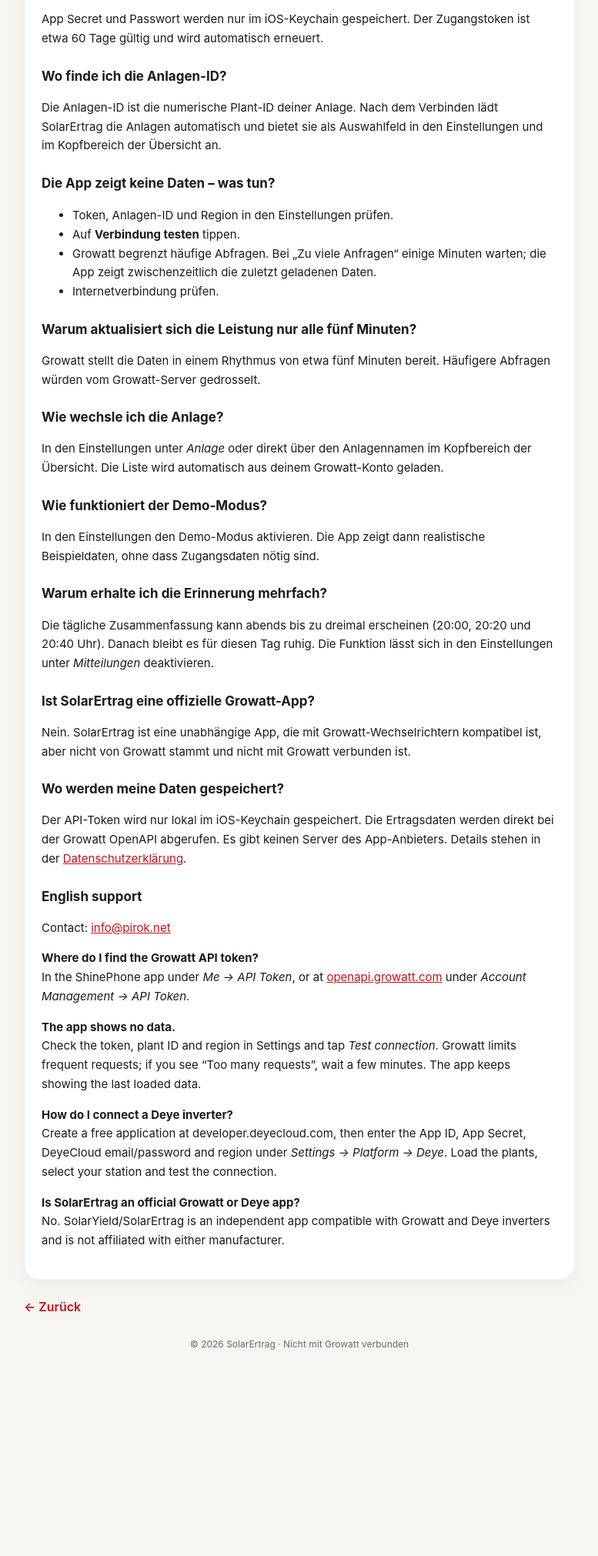
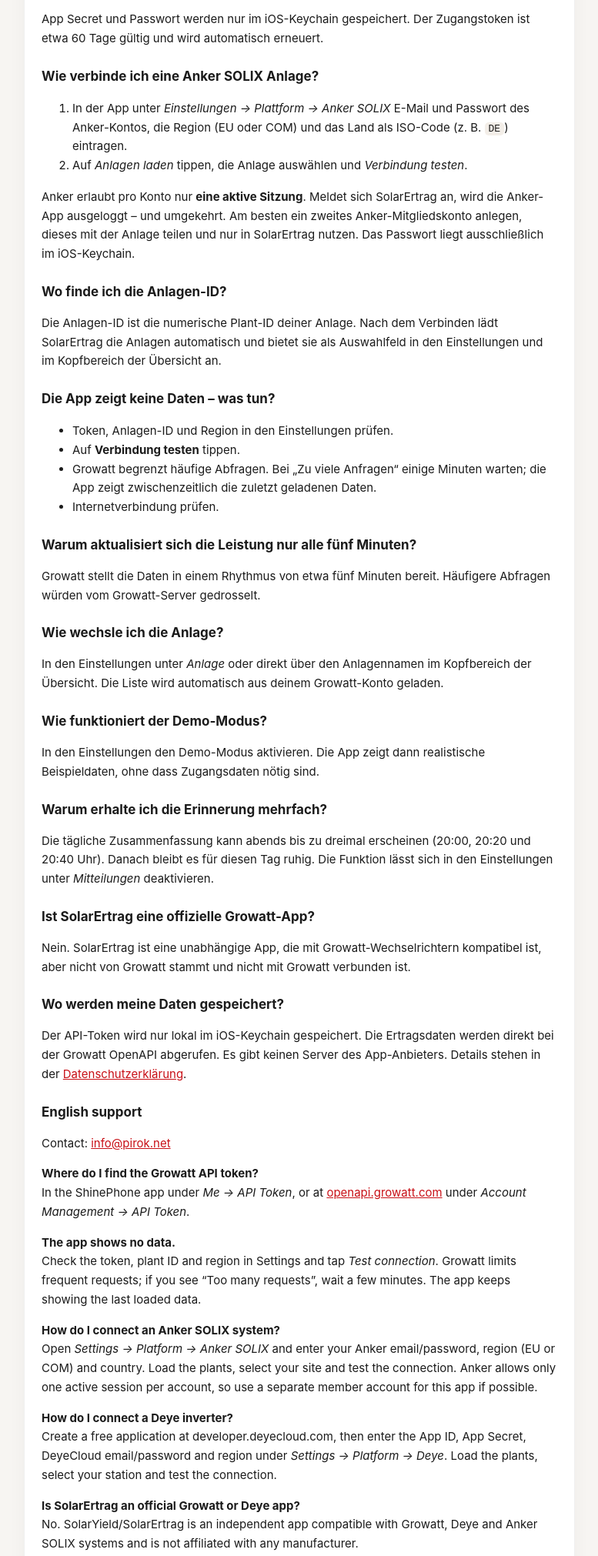
Before and after one commit to zladdi2018/solar-ertrag-support, a plain HTML site: page support.html in a window 1280 px wide. Shown: the part 551-2573 px from the top of the page at 77% size, without its empty margins (251-1028 px from the left). Before the commit the page ends 2368 px from the top, so only its background shows below. Drawn offline with Linux system fonts and the light colour scheme.

Commit message:
Document Anker SOLIX support and privacy

```diff
--- a/support.html
+++ b/support.html
@@ -49,6 +49,13 @@
     </ol>
     <p>App Secret und Passwort werden nur im iOS-Keychain gespeichert. Der Zugangstoken ist etwa 60 Tage gültig und wird automatisch erneuert.</p>
 
+    <h2>Wie verbinde ich eine Anker SOLIX Anlage?</h2>
+    <ol>
+      <li>In der App unter <em>Einstellungen → Plattform → Anker SOLIX</em> E-Mail und Passwort des Anker-Kontos, die Region (EU oder COM) und das Land als ISO-Code (z. B. <code>DE</code>) eintragen.</li>
+      <li>Auf <em>Anlagen laden</em> tippen, die Anlage auswählen und <em>Verbindung testen</em>.</li>
+    </ol>
+    <p>Anker erlaubt pro Konto nur <strong>eine aktive Sitzung</strong>. Meldet sich SolarErtrag an, wird die Anker-App ausgeloggt – und umgekehrt. Am besten ein zweites Anker-Mitgliedskonto anlegen, dieses mit der Anlage teilen und nur in SolarErtrag nutzen. Das Passwort liegt ausschließlich im iOS-Keychain.</p>
+
     <h2>Wo finde ich die Anlagen-ID?</h2>
     <p>Die Anlagen-ID ist die numerische Plant-ID deiner Anlage. Nach dem Verbinden lädt SolarErtrag die Anlagen automatisch und bietet sie als Auswahlfeld in den Einstellungen und im Kopfbereich der Übersicht an.</p>
 
@@ -84,10 +91,12 @@
     In the ShinePhone app under <em>Me → API Token</em>, or at <a href="https://openapi.growatt.com">openapi.growatt.com</a> under <em>Account Management → API Token</em>.</p>
     <p><strong>The app shows no data.</strong><br>
     Check the token, plant ID and region in Settings and tap <em>Test connection</em>. Growatt limits frequent requests; if you see “Too many requests”, wait a few minutes. The app keeps showing the last loaded data.</p>
+    <p><strong>How do I connect an Anker SOLIX system?</strong><br>
+    Open <em>Settings → Platform → Anker SOLIX</em> and enter your Anker email/password, region (EU or COM) and country. Load the plants, select your site and test the connection. Anker allows only one active session per account, so use a separate member account for this app if possible.</p>
     <p><strong>How do I connect a Deye inverter?</strong><br>
     Create a free application at developer.deyecloud.com, then enter the App ID, App Secret, DeyeCloud email/password and region under <em>Settings → Platform → Deye</em>. Load the plants, select your station and test the connection.</p>
     <p><strong>Is SolarErtrag an official Growatt or Deye app?</strong><br>
-    No. SolarYield/SolarErtrag is an independent app compatible with Growatt and Deye inverters and is not affiliated with either manufacturer.</p>
+    No. SolarYield/SolarErtrag is an independent app compatible with Growatt, Deye and Anker SOLIX systems and is not affiliated with any manufacturer.</p>
   </div>
 
   <a class="back" href="index.html">← Zurück</a>
```
Also changed, not shown: index.html (+3 -3 lines), privacy.html (+2 -1 lines).
